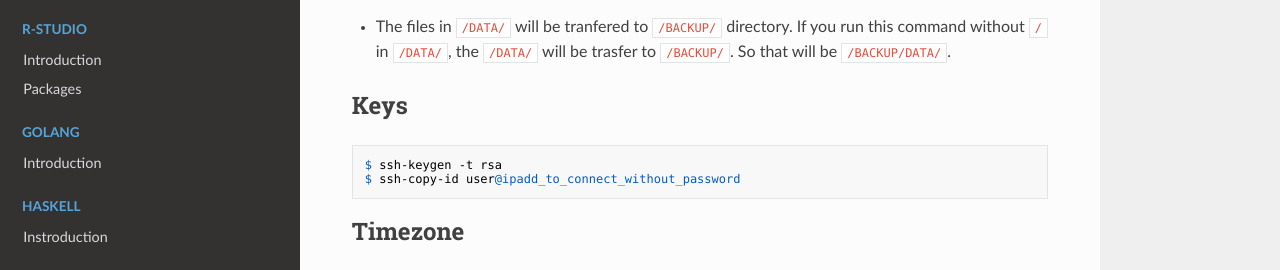
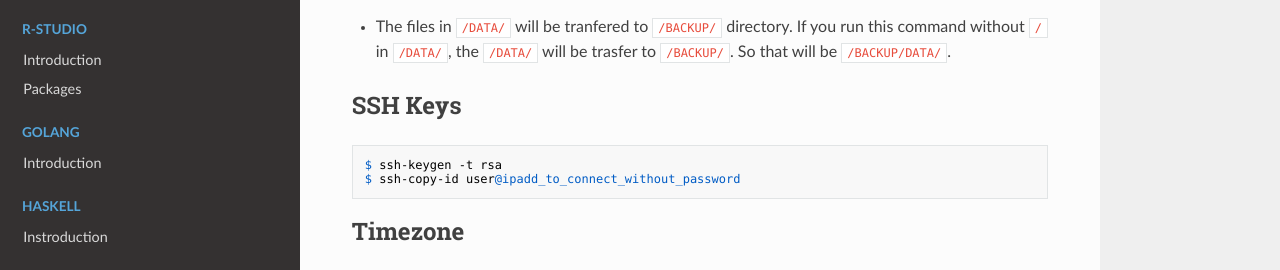
Before and after one commit to WonyoungCho/LINUX, an MkDocs documentation site: the page built from docs/basic_comm.md, in a window 1280 px wide and 900 px high, scrolled down 5743 px. Shown: the part 402-672 px from the top of the window. Built offline with MkDocs 1.6.1, drawn with Linux system fonts in a browser that asks for light colours; nearby versions of some CDN libraries; old or Windows-style settings are respelled for this version of MkDocs.

Commit message:
Update basic_comm.md

````diff
--- a/docs/basic_comm.md
+++ b/docs/basic_comm.md
@@ -274,7 +274,7 @@ $ sshpass -p12345 rsync -avh --progress --update /DATA/ user@192.168.10.1:/BACKU
 ```
 - The files in `/DATA/` will be tranfered to `/BACKUP/` directory. If you run this command without `/` in `/DATA/`, the `/DATA/` will be trasfer to `/BACKUP/`. So that will be `/BACKUP/DATA/`.
 
-## Keys
+## SSH Keys
 ```
 $ ssh-keygen -t rsa
 $ ssh-copy-id user@ipadd_to_connect_without_password
````
